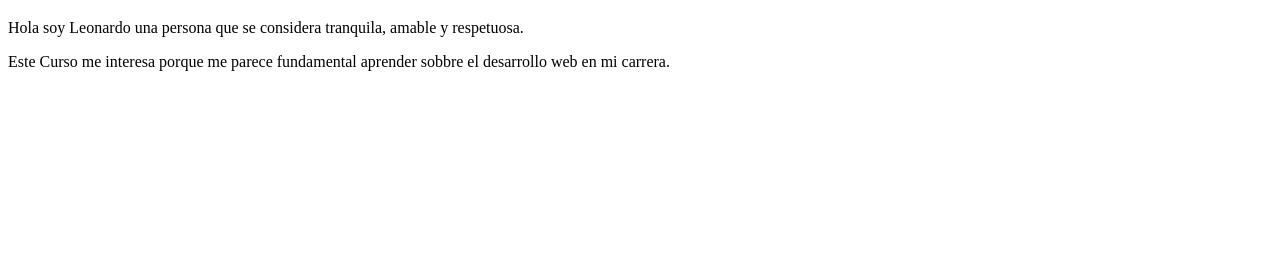
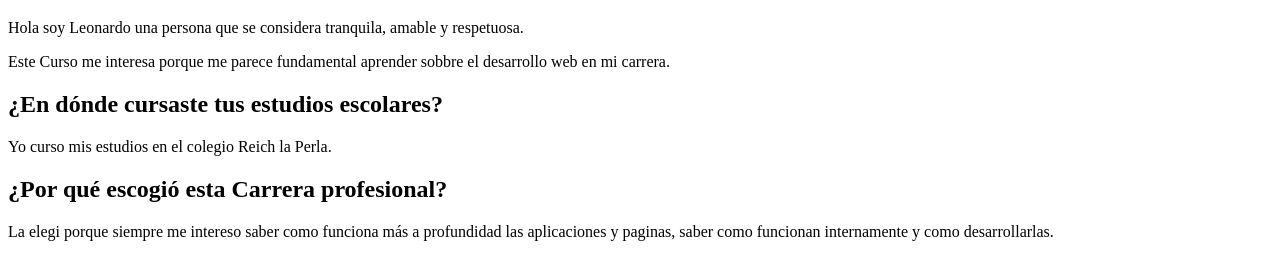
Before and after one commit to Leo-Bv-1/Laboratorio03IDweb, a plain HTML site: page index.html in a window 1280 px wide. Shown: the part 61-340 px from the top of the page. Drawn offline with Linux system fonts and the light colour scheme.

Commit message:
commit 2

```diff
--- a/index.html
+++ b/index.html
@@ -7,9 +7,14 @@
     <title>Leonardo Ismael Cavero Ale </title>
 </head>
 <body>
-    <!--Esta parte es la del título y los dos párrafos dentro de la pagina -->
+    <!--las líneas 11,12,13 son las del título y los dos párrafos dentro de la pagina -->
     <h1>Introduccion al Desarrollo Web</h1>
     <p>Hola soy Leonardo una persona que se considera tranquila, amable y respetuosa.</p>
     <p>Este Curso me interesa porque me parece fundamental aprender sobbre el desarrollo web en mi carrera.</p>
+    <h2>¿En dónde cursaste tus estudios escolares?</h2>
+    <p>Yo curso mis estudios en el colegio Reich la Perla.</p>
+    <h2>¿Por qué escogió esta Carrera profesional?</h2>
+    <p>La elegi porque siempre me intereso saber como funciona más a profundidad las aplicaciones y paginas, saber como funcionan
+         internamente y como desarrollarlas.</p>
 </body>
 </html>
```
